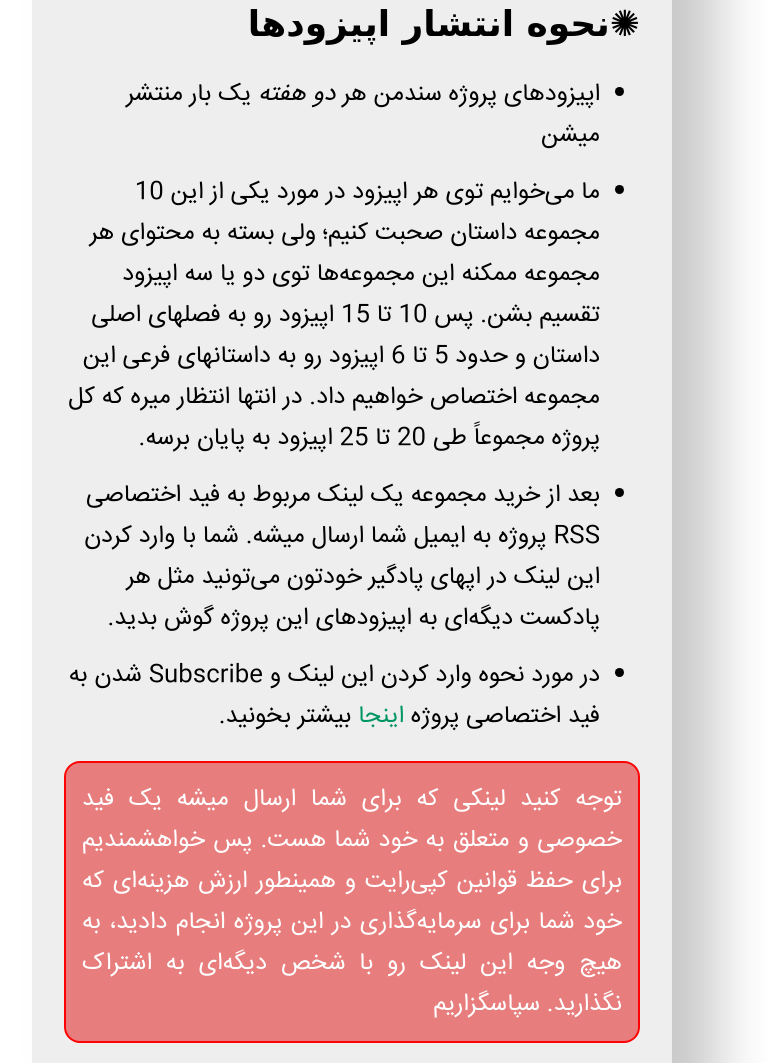
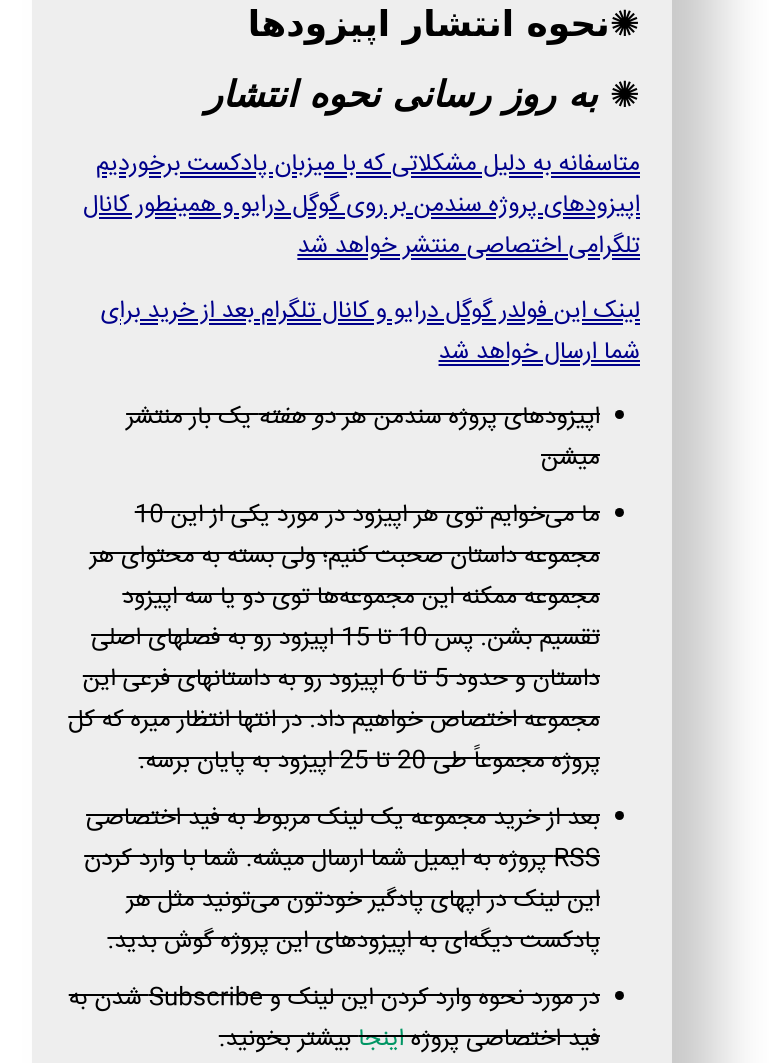
Before and after one commit to h-razavi/saga-sandman, a plain HTML site: page index.html in a window 1280 px wide. Shown: the part 3217-4280 px from the top of the page, without its empty margins (288-1057 px from the left). Drawn offline with Linux system fonts and the light colour scheme.

Commit message:
update publish info

```diff
--- a/index.html
+++ b/index.html
@@ -95,6 +95,10 @@
         قابل خرید در اختیار افرادی که به این موضوع علاقه دارند قرار بدیم.
       </p>
       <h2 id="publish">نحوه انتشار اپیزودها</h2>
+      <i><h2> به روز رسانی نحوه انتشار</h2></i>
+      <p class="publish_update">متاسفانه به دلیل مشکلاتی که با میزبان پادکست برخوردیم اپیزودهای پروژه سندمن بر روی گوگل درایو و همینطور کانال تلگرامی اختصاصی منتشر خواهد شد</p>
+      <p class="publish_update">لینک این فولدر گوگل درایو و کانال تلگرام بعد از خرید برای شما ارسال خواهد شد</p>
+      <s>
       <ul>
         <li>اپیزودهای پروژه سندمن هر <i>دو هفته</i> یک بار منتشر میشن</li>
         <li>
@@ -115,6 +119,7 @@
           <a href="#listen">اینجا</a> بیشتر بخونید.
         </li>
       </ul>
+    </s>
       <div class="warning">
         توجه کنید لینکی که برای شما ارسال میشه یک فید خصوصی و متعلق به خود شما
         هست. پس خواهشمندیم برای حفظ قوانین کپی‌رایت و همینطور ارزش هزینه‌ای که
--- a/sandman.css
+++ b/sandman.css
@@ -201,6 +201,11 @@ q{
   content: '-';
 }
 
+.publish_update{
+  text-decoration: underline double;
+  color: darkblue;
+}
+
 @media screen and (max-width:900px) {
   .container{
     max-width: 80%;
```
